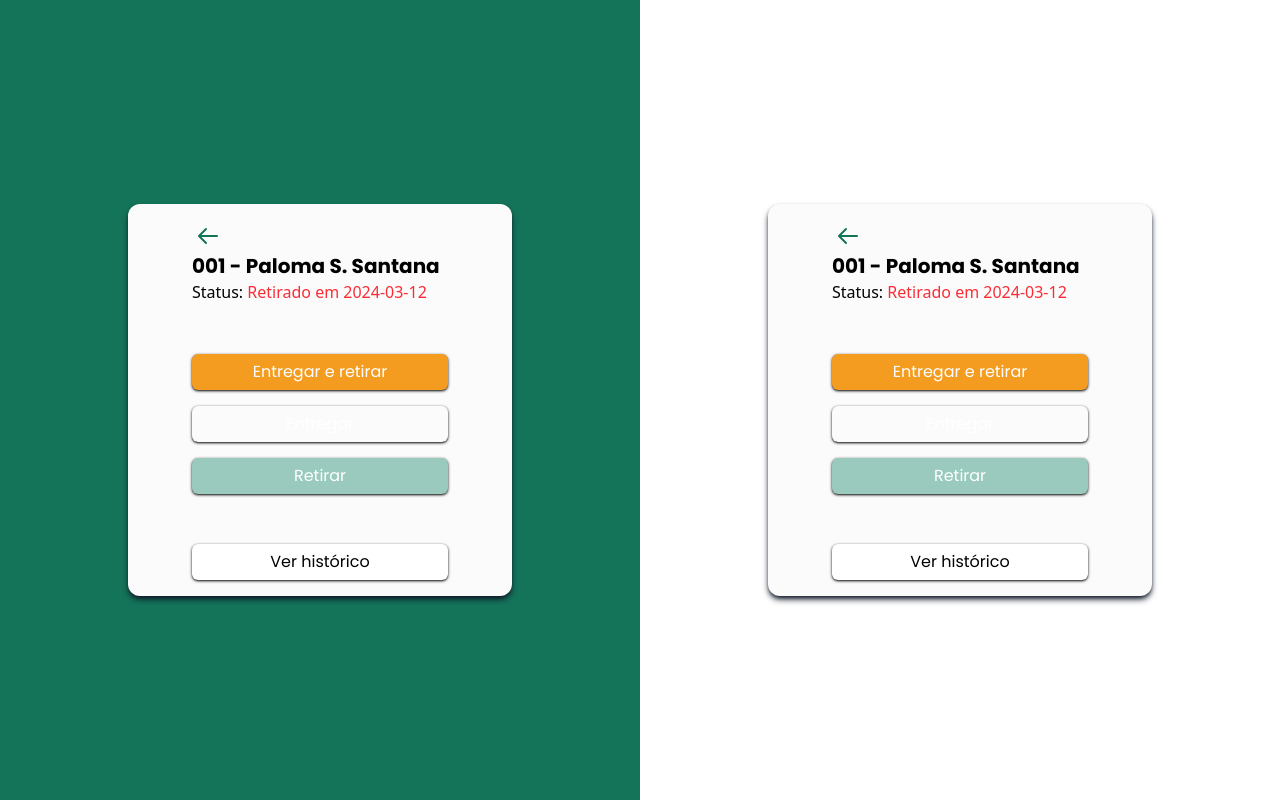
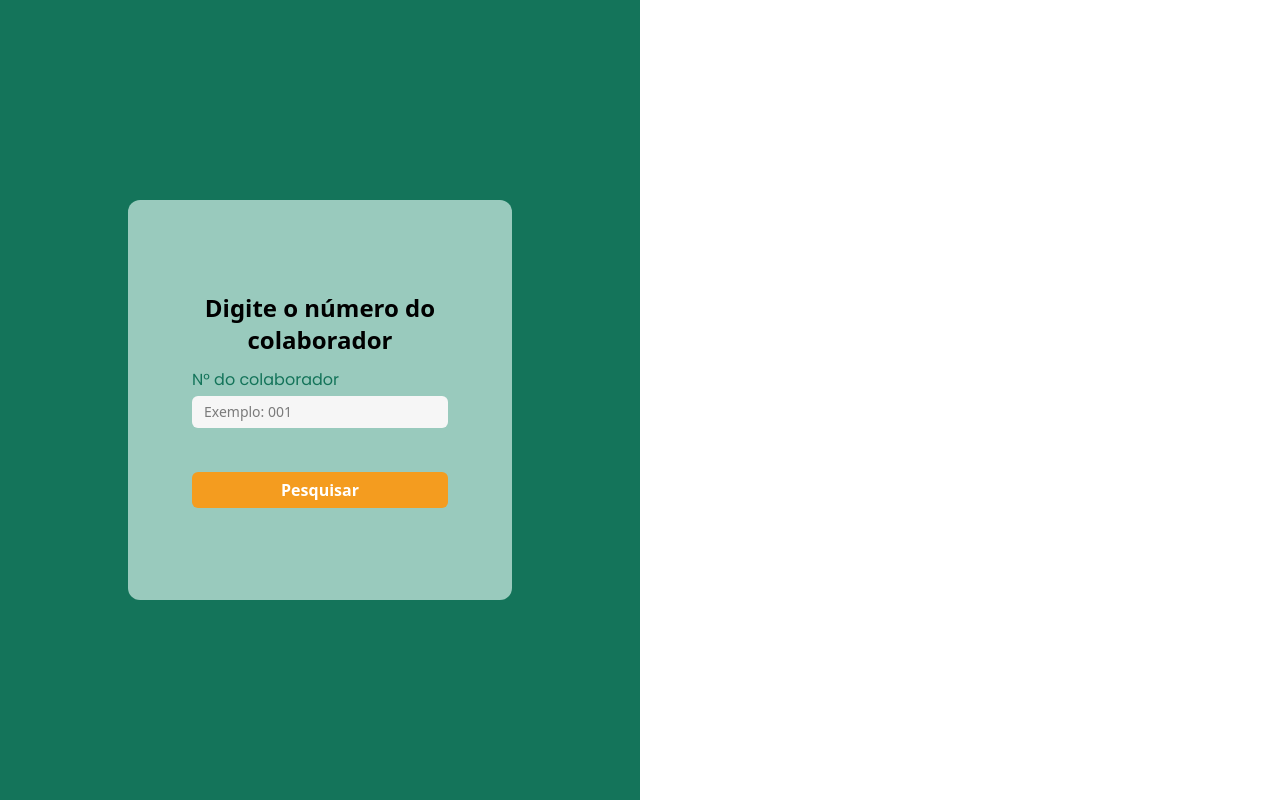
Before and after one commit to Roberto-Ceschini/Rouparia-Front, a Next.js app in the folder rouparia-front/: page /home in a window 1280 px wide. Built offline with nearby package versions, Linux system fonts and the light colour scheme.

Commit message:
Get Colaborador

```diff
--- a/rouparia-front/src/app/home/page.tsx
+++ b/rouparia-front/src/app/home/page.tsx
@@ -2,7 +2,9 @@
 import CardColaborador from "@/components/CardColaborador";
 import FormInput from "@/components/FormInput";
 import SubmitButton from "@/components/SubmitButton";
+import api from "@/services/axios";
 import { Colaborador } from "@/types/colaborador";
+import axios from "axios";
 import { Form, Formik } from "formik";
 import { use, useEffect, useState } from "react";
 import * as Yup from 'yup';
@@ -13,25 +15,26 @@ export default function Home() {
 
   const [isErrorVisible, setIsErrorVisible] = useState(true);//Estado que controla a visibilidade do erro
 
-  useEffect(() => {
-    setColaborador({
-      id: 1,
-      nome: 'Paloma S. Santana',
-      numero: 1,
-      area_id: 1,
-      registros: [
-        { id: 1, data: "2024-03-12", status: "Entregou", colaborador_id: 1, colaborador: { id: 1, numero: 1, nome: "João", area_id: 2, registros: [] } },
-  { id: 2, data: "2024-03-12", status: "Retirado", colaborador_id: 2, colaborador: { id: 2, numero: 2, nome: "Maria", area_id: 3, registros: [] } },
-  { id: 3, data: "2024-03-12", status: "Retirado", colaborador_id: 1, colaborador: { id: 1, numero: 1, nome: "João", area_id: 2, registros: [] } },
-      ]
-    });
-  }, []);
-
   //Função que mostra o erro e depois de 4 segundos esconde
   const handleShowError = () => {
     setTimeout(() => {
       setIsErrorVisible(prev => !prev);
     }, 4000);
+  }
+
+  //Função que busca o colaborador pelo número
+  const fetchColaborador = async (nColaborador: number) => {
+    console.log("entrei aqui!")
+    try {
+      const response = await api.get(`colaborador/numero/${nColaborador}`);
+      console.log(response);
+      if (response) {
+        const colaborador = response.data;
+        setColaborador(colaborador);
+      }
+    } catch (error) {
+      console.log(error);
+    }
   }
 
   return (
@@ -56,6 +59,7 @@ export default function Home() {
             })}
             onSubmit={(values, { setSubmitting }) => {
               setTimeout(() => {
+                fetchColaborador(Number(values.nColaborador));
                 alert(JSON.stringify(values, null, 2));
                 setSubmitting(false);
               }, 400);
--- a/rouparia-front/src/components/CardColaborador.tsx
+++ b/rouparia-front/src/components/CardColaborador.tsx
@@ -2,6 +2,7 @@ import { Colaborador } from "@/types/colaborador";
 import ServiceButton from "./ServiceButton";
 import SvgSetaVoltar from "./SvgSetaVoltar";
 import Link from "next/link";
+import { use, useEffect, useState } from "react";
 
 interface CardColaboradorProps {
     colaborador: Colaborador | null;
@@ -9,7 +10,15 @@ interface CardColaboradorProps {
 
 export default function CardColaborador({colaborador}: CardColaboradorProps) {
 
-    const lastRegistro = colaborador?.registros[colaborador?.registros.length - 1];
+    //Pega o último registro do colaborador
+    const lastRegistro = colaborador?.registros?.length ? colaborador.registros[colaborador.registros.length - 1] : null;
+
+    const formatData = (data: string) => {
+        const dataLocal = new Date(data).toLocaleString("pt-BR", { timeZone: "America/Sao_Paulo" });;
+        const dataSplit = dataLocal.split('-');
+        return `${dataSplit}`;
+    }
+
     return (
         //Card do colaborador
         <div className="flex flex-col p-4 justify-evenly w-[80%] bg-cinza-claro shadow-md shadow-gray-900 rounded-xl md:w-[60%] lg:px-16">
@@ -17,7 +26,8 @@ export default function CardColaborador({colaborador}: CardColaboradorProps) {
             <button className=" w-8 h-8 flex justify-center items-center hover:cursor-pointer"><SvgSetaVoltar/></button>
             {/**Info colaborador*/}
             <h1 className="font-poppins-bold text-xl">{String(colaborador?.numero).padStart(3, '0')} - {colaborador?.nome}</h1>
-            <h2>Status: <span className={`${lastRegistro?.status === 'Entregado' ? 'text-green-300' : 'text-red-500' }`}>{lastRegistro?.status} em {lastRegistro?.data}</span></h2>
+            <h2>Status: <span className={`${lastRegistro?.status === 'Entregado' ? 'text-green-300' : 'text-red-500' }`}>{!lastRegistro ? 'Usuario sem registro' : lastRegistro?.status + ' em ' + formatData(lastRegistro?.data) }</span></h2>
+
             {/**Acoes*/}
             <div className="flex flex-col h-[30vh] justify-center gap-4">
                 <ServiceButton name='Entregar e retirar' color="laranja" textColor="white" hoverColor="laranja-hover"/>
--- a/rouparia-front/src/components/FormInput.tsx
+++ b/rouparia-front/src/components/FormInput.tsx
@@ -1,7 +1,6 @@
 import { ErrorMessage, Field } from "formik";
 import SvgCaixaEmail from "./SvgCaixaEmail";
 import SvgCadeado from "./SvgCadeado";
-import { useState } from "react";
 
 interface FormInputProps
  {
--- a/rouparia-front/src/components/SvgSetaVoltar.tsx
+++ b/rouparia-front/src/components/SvgSetaVoltar.tsx
@@ -1,6 +1,6 @@
 export default function SvgSetaVoltar() {
     return (
-        <svg xmlns="http://www.w3.org/2000/svg" className="h-6 w-6" fill="none" viewBox="0 0 24 24" stroke="#14745A">
+        <svg xmlns="http://www.w3.org/2000/svg" className="h-6 w-6" fill="none" viewBox="0 0 24 24" stroke="#7C9C91">
             <path strokeLinecap="round" strokeLinejoin="round" strokeWidth={2} d="M10 19l-7-7m0 0l7-7m-7 7h18" />
         </svg>
     );
--- /dev/null
+++ b/rouparia-front/src/services/axios.tsx
@@ -0,0 +1,10 @@
+import axios from "axios";
+
+const api = axios.create({
+  baseURL: "http://localhost:3001", // URL base da API
+  headers: {
+    "Content-Type": "application/json",
+  },
+});
+
+export default api;
```
Also changed, not shown: rouparia-front/package.json (+8 -5 lines), 1 other file (tests, documents, lock files or other folders).
